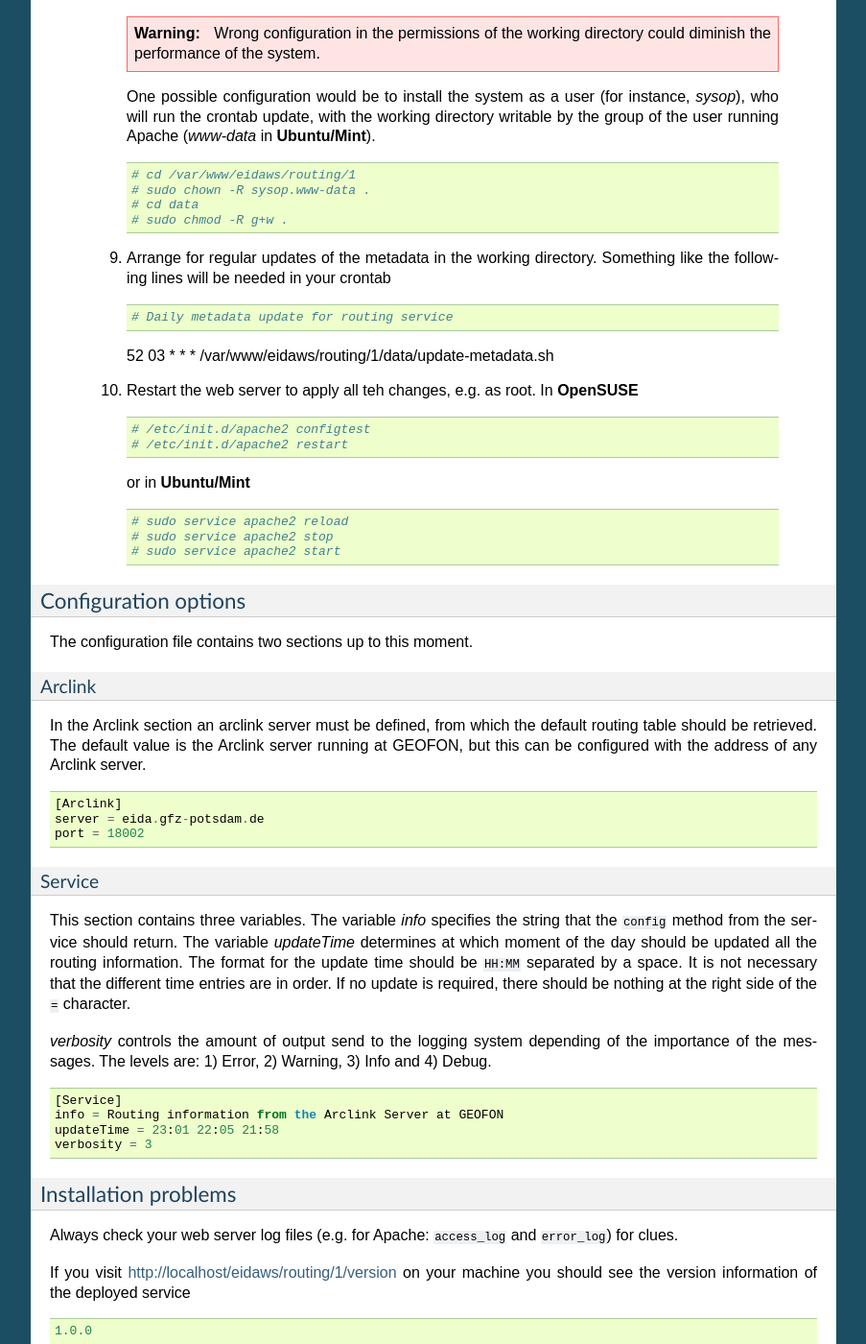
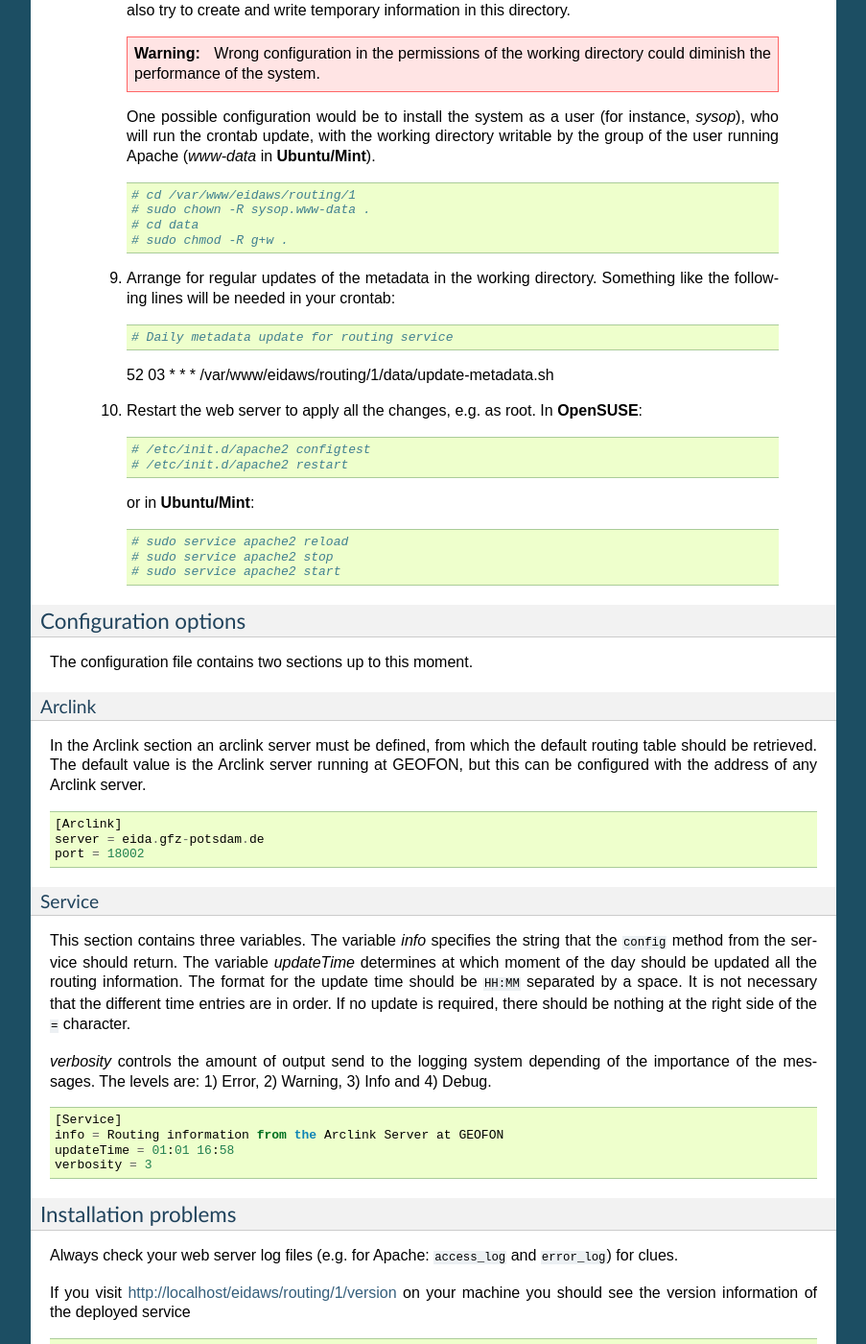
Before and after one commit to EIDA/routing, a Sphinx documentation site: the page built from doc/index.rst, in a window 1280 px wide and 1400 px high, scrolled down 2313 px. Shown: the whole window at 96% size, without its empty margins (198-1101 px from the left). Built offline with Sphinx 7.4.7, drawn with Linux system fonts in a browser that asks for light colours; some of the changed text lies outside the part shown.

Commit message:
Very minor format changes in the documentation.

```diff
--- a/doc/index.rst
+++ b/doc/index.rst
@@ -147,17 +147,17 @@
     # sudo chmod -R g+w .
 
  #. Arrange for regular updates of the metadata in the working directory.
-    Something like the following lines will be needed in your crontab ::
+    Something like the following lines will be needed in your crontab::
 
     # Daily metadata update for routing service
     52 03 * * * /var/www/eidaws/routing/1/data/update-metadata.sh
 
- #. Restart the web server to apply all teh changes, e.g. as root. In **OpenSUSE** ::
+ #. Restart the web server to apply all the changes, e.g. as root. In **OpenSUSE**::
 
       # /etc/init.d/apache2 configtest
       # /etc/init.d/apache2 restart
 
-    or in **Ubuntu/Mint** ::
+    or in **Ubuntu/Mint**::
 
       # sudo service apache2 reload
       # sudo service apache2 stop
@@ -200,7 +200,7 @@
 
     [Service]
     info = Routing information from the Arclink Server at GEOFON
-    updateTime = 23:01 22:05 21:58
+    updateTime = 01:01 16:58
     verbosity = 3
 
 Installation problems
@@ -576,7 +576,7 @@
 the structure will consist of:
 * a line with a URL where the request must be made,
 * a list of lines with the format declared in the FDSN Web Services
-  specification to do a POST request.
+specification to do a POST request.
 
 If the request should be split in more than one datacenter, the blocks for
 every datacenter will be separated by a blank line and the structure will be
@@ -700,42 +700,42 @@
 .. automodule:: utils
 
 RoutingCache class
-------------------
+^^^^^^^^^^^^^^^^^^
 
 .. autoclass:: utils.RoutingCache
    :members:
    :undoc-members:
 
 Route class
------------
+^^^^^^^^^^^
 
 .. autoclass:: utils.Route
    :members:
    :undoc-members:
 
 Stream class
-------------
+^^^^^^^^^^^^
 
 .. autoclass:: utils.Stream
    :members:
    :undoc-members:
 
 TW (timewindow)  class
-----------------------
+^^^^^^^^^^^^^^^^^^^^^^
 
 .. autoclass:: utils.TW
    :members:
    :undoc-members:
 
 RouteMT class
--------------
+^^^^^^^^^^^^^
 
 .. autoclass:: utils.RouteMT
    :members:
    :undoc-members:
 
 RequestMerge class
-------------------
+^^^^^^^^^^^^^^^^^^
 
 .. autoclass:: utils.RequestMerge
    :members:
@@ -747,7 +747,7 @@
 .. automodule:: inventorycache
 
 InventoryCache class
---------------------
+^^^^^^^^^^^^^^^^^^^^
 
 .. autoclass:: inventorycache.InventoryCache
    :members:
--- a/inventorycache.py
+++ b/inventorycache.py
@@ -516,8 +516,8 @@
     def expand(self, n='*', s='*', l='*', c='*',
                start=None, end=None, restricted=False):
         """Expand to a list of networks, stations, locations and channels
-        The result is a list of (N, S, L, C) **without** wildcards.
-        If *restricted* is True, restricted streams will be included.
+The result is a list of (N, S, L, C) **without** wildcards.
+If *restricted* is True, restricted streams will be included.
 
 :param n: Network
 :type n: str
--- a/wsgicomm.py
+++ b/wsgicomm.py
@@ -22,6 +22,7 @@
 """
 
 import sys
+
 
 class Logs(object):
     """
@@ -238,8 +239,9 @@
 
 def send_dynamicfile_response(status, body, start_response):
     """
-:synopsis: Sends a file or similar object. Caller must set the filename, size
-           and content_type attributes of body.
+:synopsis:
+    Sends a file or similar object. Caller must set the filename, size and
+    content_type attributes of body.
 
     """
 
```
Also changed, not shown: other parts of doc/index.rst (+1 -1 lines).
